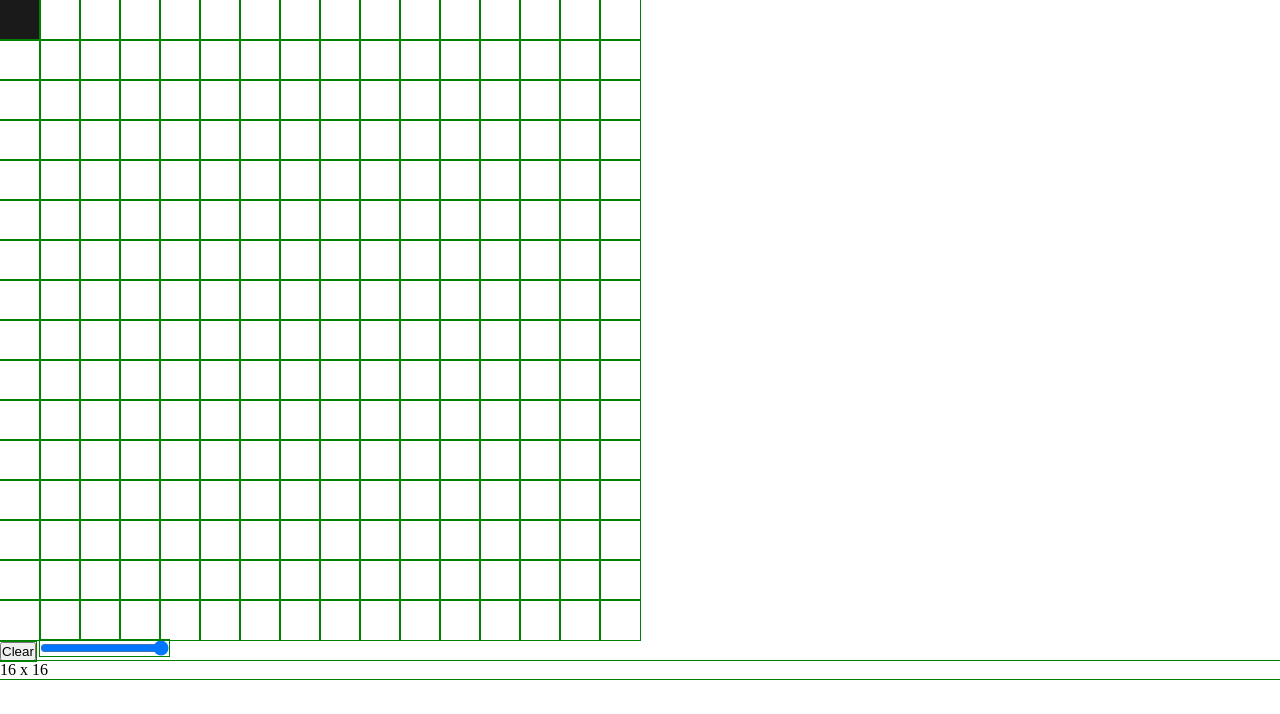
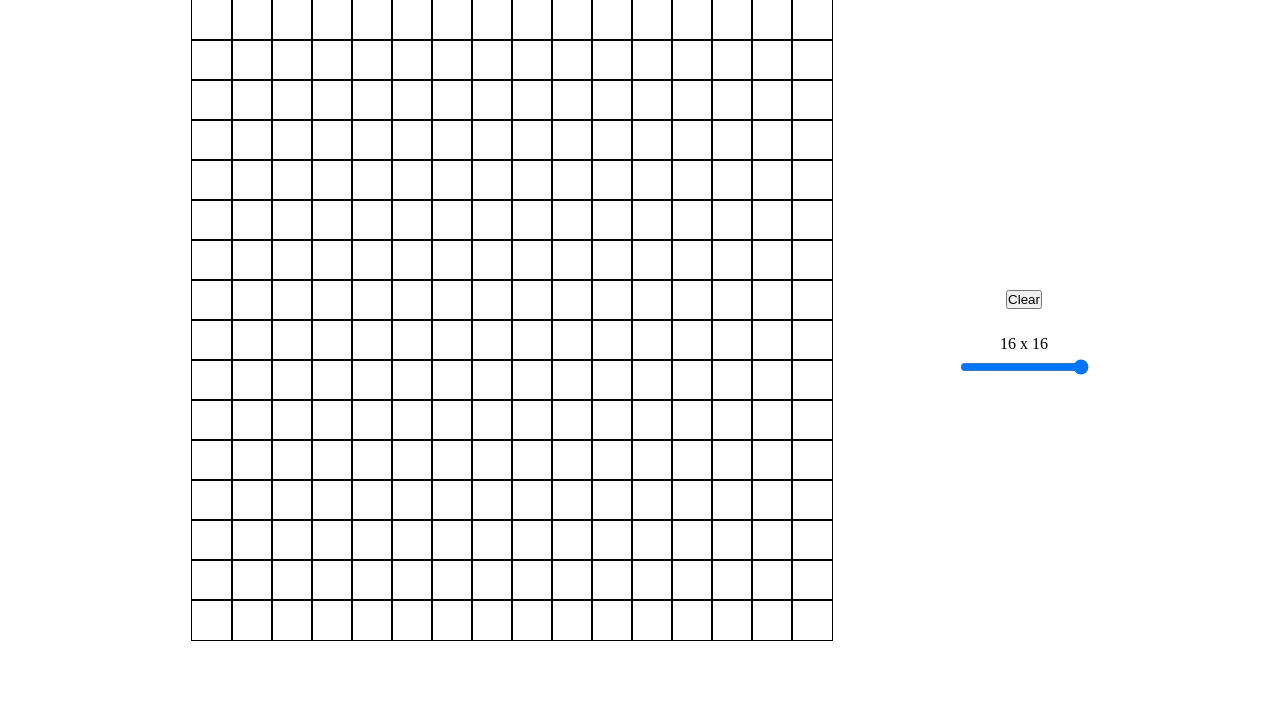
Before and after one commit to kyleyu23/Etch-a-Sketch, a plain HTML site: page index.html in a window 1280 px wide. Drawn offline with Linux system fonts and the light colour scheme.

Commit message:
add styles and aglinments

```diff
--- a/index.html
+++ b/index.html
@@ -12,9 +12,12 @@
 
 <body>
     <div class="grid-container"></div>
-    <button id="clear-background-color">Clear</button>
-    <input type="range" id="slider" min="1" max="16" value="16" />
-    <p id="slider-container"></p>
+    <div class="controls-container">
+        <button id="clear-background-color">Clear</button>
+        <p id="slider-container"></p>
+        <input type="range" id="slider" min="1" max="16" value="16" />
+    </div>
+
 </body>
 
 </html>
--- a/styles.css
+++ b/styles.css
@@ -1,5 +1,5 @@
 * {
-    outline: green 1px solid;
+    /* outline: black 1px solid; */
     margin: 0;
     padding: 0;
 }
@@ -15,8 +15,31 @@
     height: 6.25%; */
     display: inline-block;
     line-height: normal;
+    outline: black 1px solid;
 }
 
 .hover {
     background-color: rgb(26, 26, 26);
 }
+
+body {
+    display: flex;
+    justify-content: center;
+    align-items: center;
+    column-gap: 10vw;
+}
+
+.controls-container {
+    display: flex;
+    justify-content: center;
+    align-items: center;
+    flex-direction: column;
+}
+
+#clear-background-color {
+    margin: 2vw;
+}
+
+#slider-container {
+    margin-bottom: 0.5vw;
+}
```
